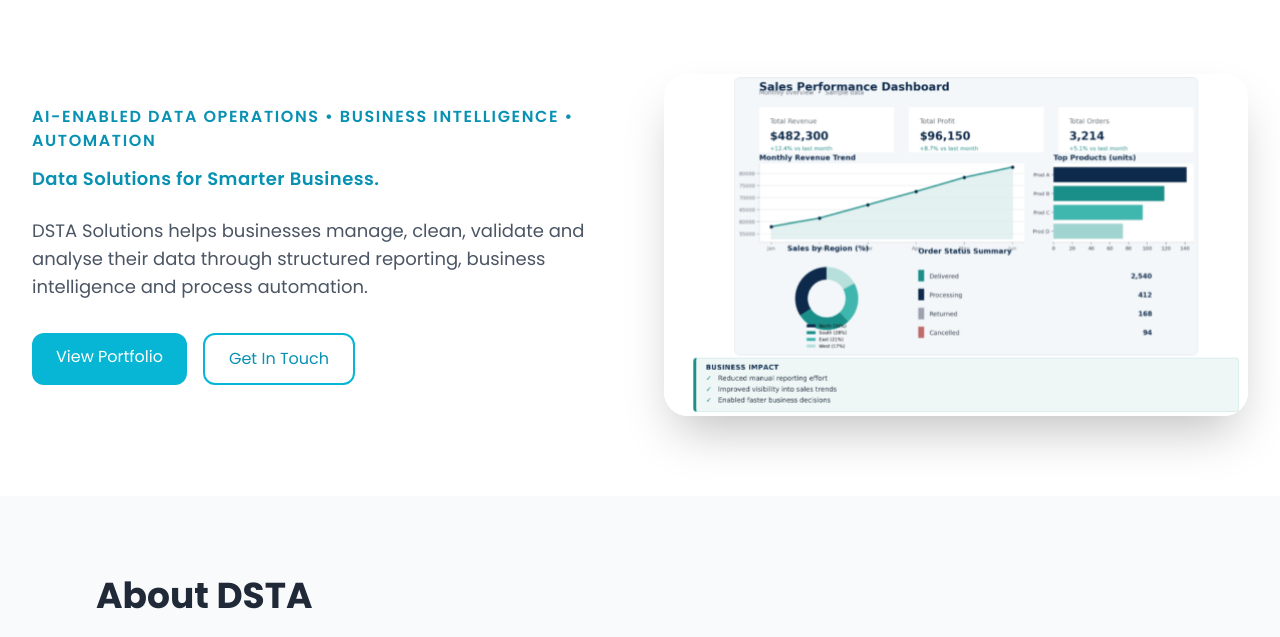
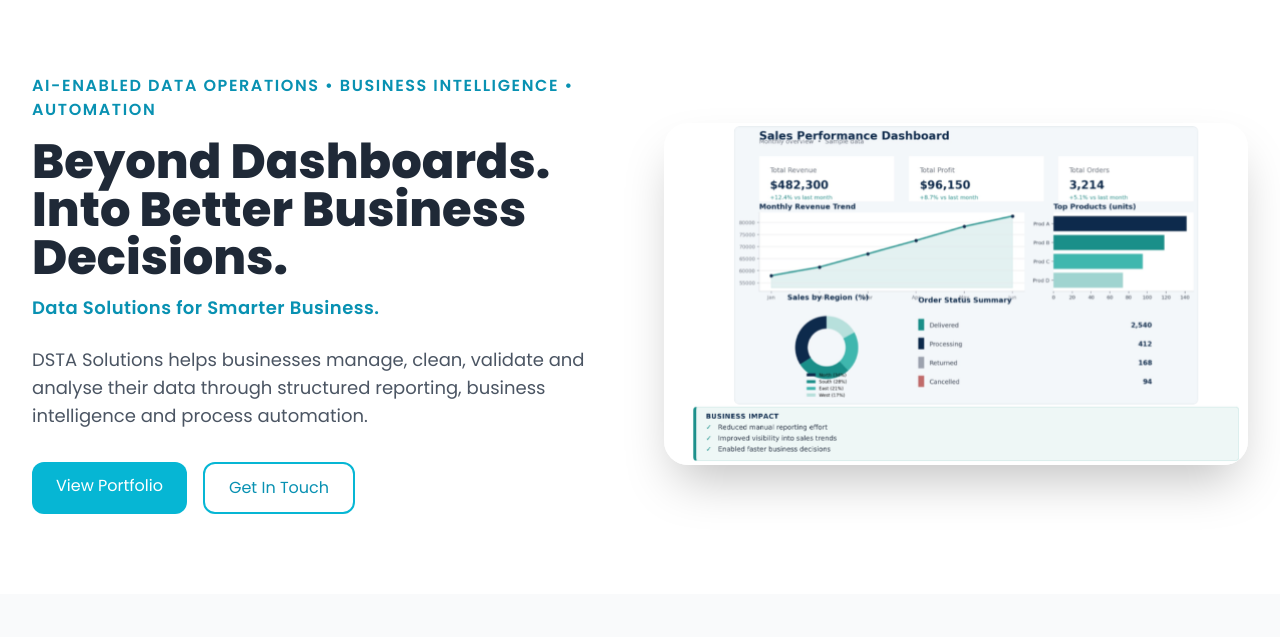
Before and after one commit to dstasolutions/dsta-website, a plain HTML site: page index.html in a window 1280 px wide. Shown: the part 118-755 px from the top of the page. Drawn offline with nearby package versions, Linux system fonts and the light colour scheme.

Commit message:
Add meta description and update main heading
Added a meta description tag for SEO and updated the main heading.

```diff
--- a/index.html
+++ b/index.html
@@ -4,6 +4,7 @@
 <meta charset="UTF-8">
 <meta name="viewport" content="width=device-width, initial-scale=1.0">
 <title>DSTA Solutions | Data Solutions for Smarter Business</title>
+<meta name="description" content="DSTA Solutions provides data cleaning, MIS reporting, business intelligence dashboards, reporting automation and dedicated data operations support for businesses.">
 <script src="https://cdn.tailwindcss.com"></script>
 <link rel="preconnect" href="https://fonts.googleapis.com">
 <link href="https://fonts.googleapis.com/css2?family=Poppins:wght@400;600;700;800&display=swap" rel="stylesheet">
@@ -38,6 +39,9 @@ body{font-family:'Poppins',sans-serif;scroll-behavior:smooth}
 <p class="uppercase tracking-widest text-cyan-600 font-semibold">
 AI-Enabled Data Operations • Business Intelligence • Automation
 </p>
+<h1 class="text-5xl font-extrabold mt-4">
+Beyond Dashboards. Into Better Business Decisions.
+</h1>
 <p class="text-cyan-600 font-semibold text-lg mt-3 tracking-wide">
 Data Solutions for Smarter Business.
 </p>
@@ -185,7 +189,6 @@ DSTA Solutions is a data operations and business intelligence company helping bu
 
         </div>
     </div>
-</div>
 </section>
 <section id="portfolio" class="bg-gray-50 py-20">
 <div class="max-w-6xl mx-auto px-8">
@@ -204,7 +207,6 @@ DSTA Solutions is a data operations and business intelligence company helping bu
 <a href="portfolio/DSTA_Portfolio.pdf" class="bg-cyan-500 text-white px-6 py-3 rounded-xl">Download Portfolio</a>
 <a href="Free_MIS_Report_Tracker.xlsx" class="bg-cyan-500 text-white px-6 py-3 rounded-xl">Download Free MIS Tracker</a>
 <a href="DSTA_Demonstration_Project.xlsx" class="bg-cyan-500 text-white px-6 py-3 rounded-xl">View Demonstration Project (Excel)</a>
-</div>
 </div>
 </div>
 </section>
```
